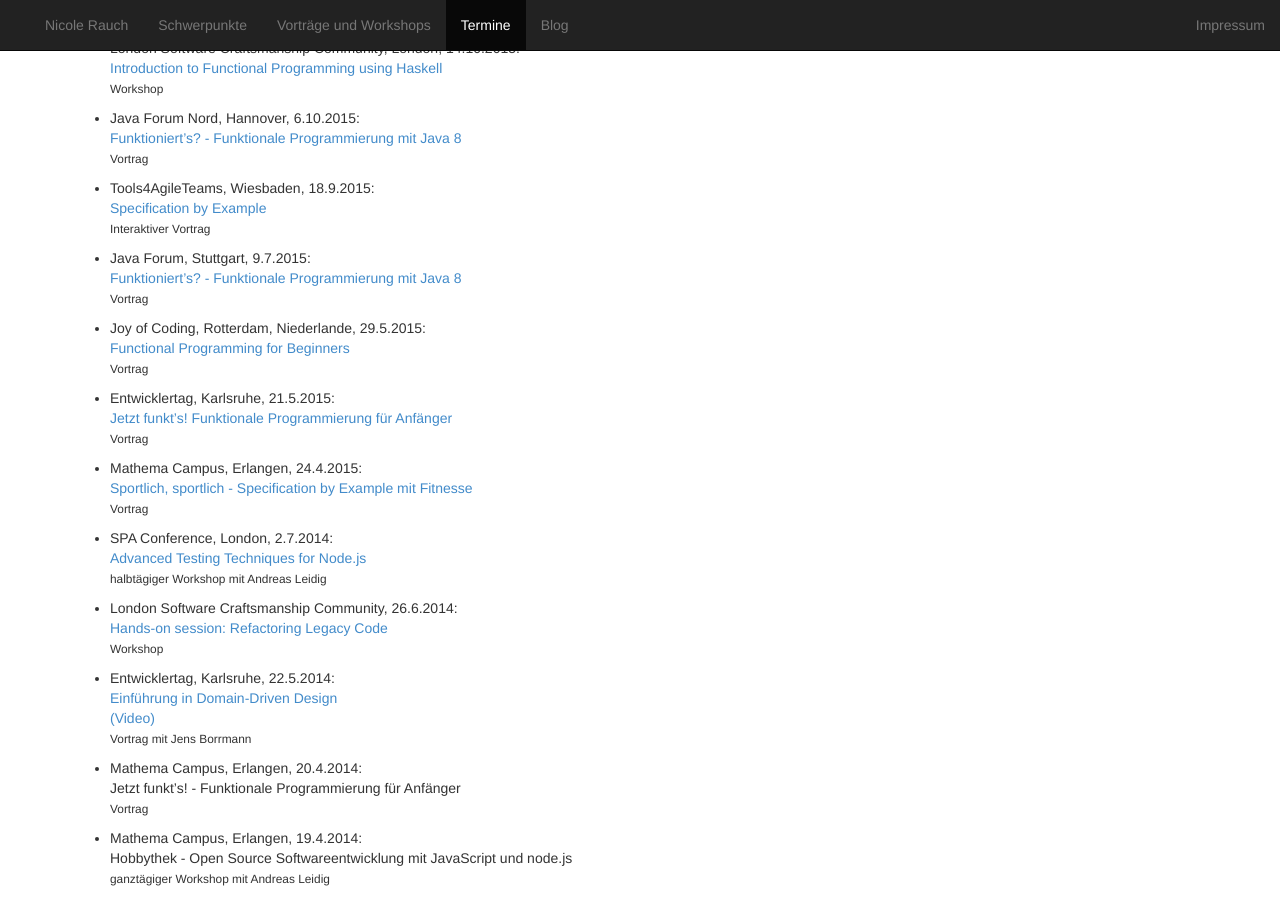
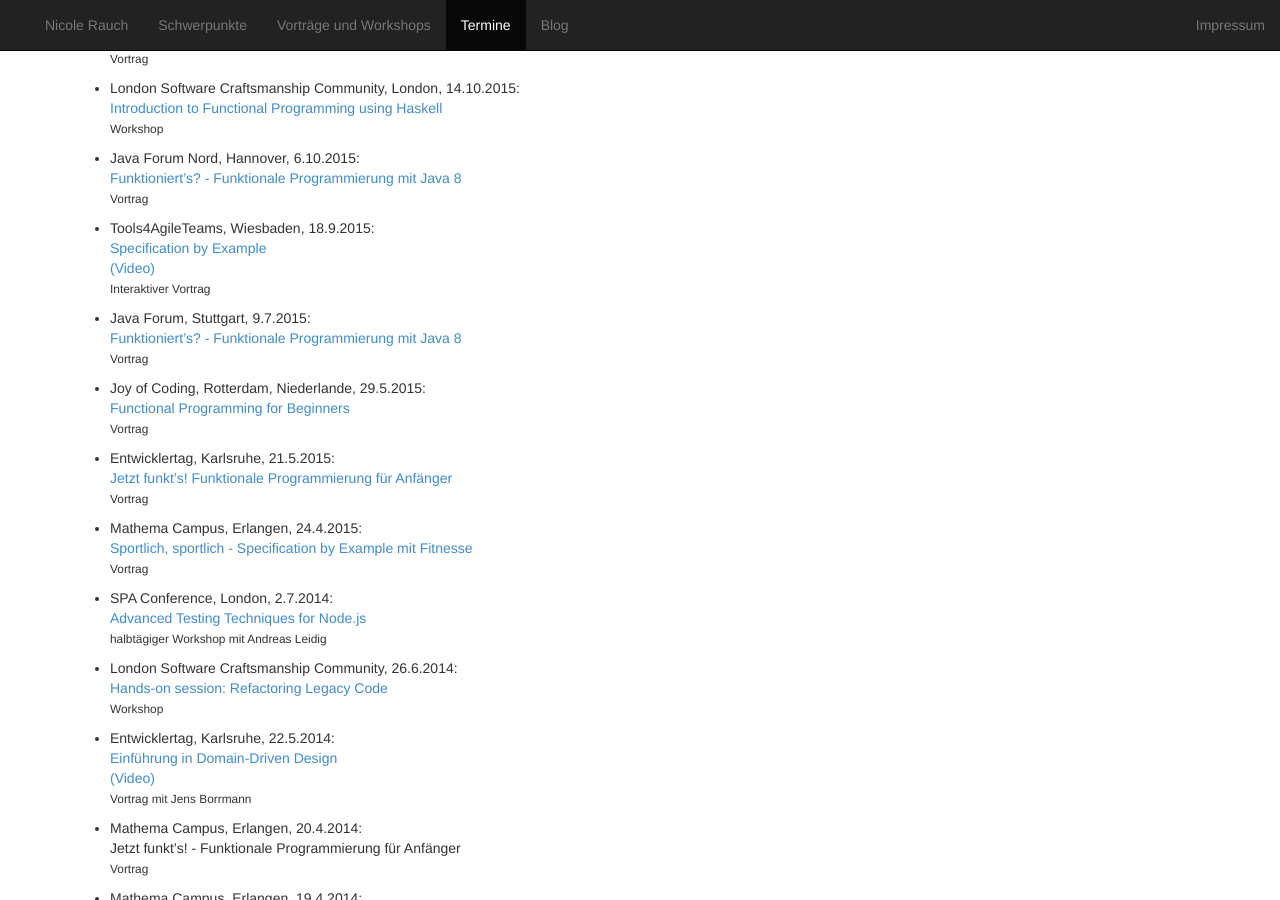
Before and after one commit to NicoleRauch/BusinessWebsite, a Jekyll site: the page built from jekyll/termine.md, in a window 1280 px wide and 900 px high, scrolled down 1114 px. Built offline with Jekyll 4.4.1, drawn with Linux system fonts in a browser that asks for light colours; nearby versions of some CDN libraries; library files that are not in the unit come from our copies.

Commit message:
Noch ein Videolink.

```diff
--- a/jekyll/termine.md
+++ b/jekyll/termine.md
@@ -29,12 +29,12 @@
 
 * XP-Days Karlsruhe, 27.11.2015:<br>
   [Design on Steroids](http://www.xpdays.de/2015/sessions/065-design-on-steroids.html)<br>
-  [(Video)](https://www.youtube.com/watch?v=Iut3CprhlEA&feature=em-share_video_user)
+  [(Video)](https://www.youtube.com/watch?v=Iut3CprhlEA&feature=em-share_video_user)<br>
   <small>Vortrag mit Michael Sperber</small>
 
 * XP-Days Karlsruhe, 26.11.2015:<br>
   [Offshoring mal andersherum - Einsichten in das Leben eines Remote-Entwicklers](http://www.xpdays.de/2015/sessions/063-offshoring-mal-andersherum-einsichten-in-das-leben-eines-remote-entwicklers.html)<br>
-  [(Video)](https://www.youtube.com/watch?v=DnyV-5edV6k&feature=youtu.be)
+  [(Video)](https://www.youtube.com/watch?v=DnyV-5edV6k&feature=youtu.be)<br>
   <small>Pecha Kucha</small>
 
 * Java User Group Karlsruhe, 25.11.2015:<br>
@@ -68,6 +68,7 @@
 
 * Tools4AgileTeams, Wiesbaden, 18.9.2015:<br>
   [Specification by Example](http://www.tools4agileteams.com/display/2015/Specification+by+Example)<br>
+  [(Video)](https://www.youtube.com/watch?v=oJ_A6rlP3PU&feature=youtu.be)<br>
   <small>Interaktiver Vortrag</small>
 
 * Java Forum, Stuttgart, 9.7.2015:<br>
```
